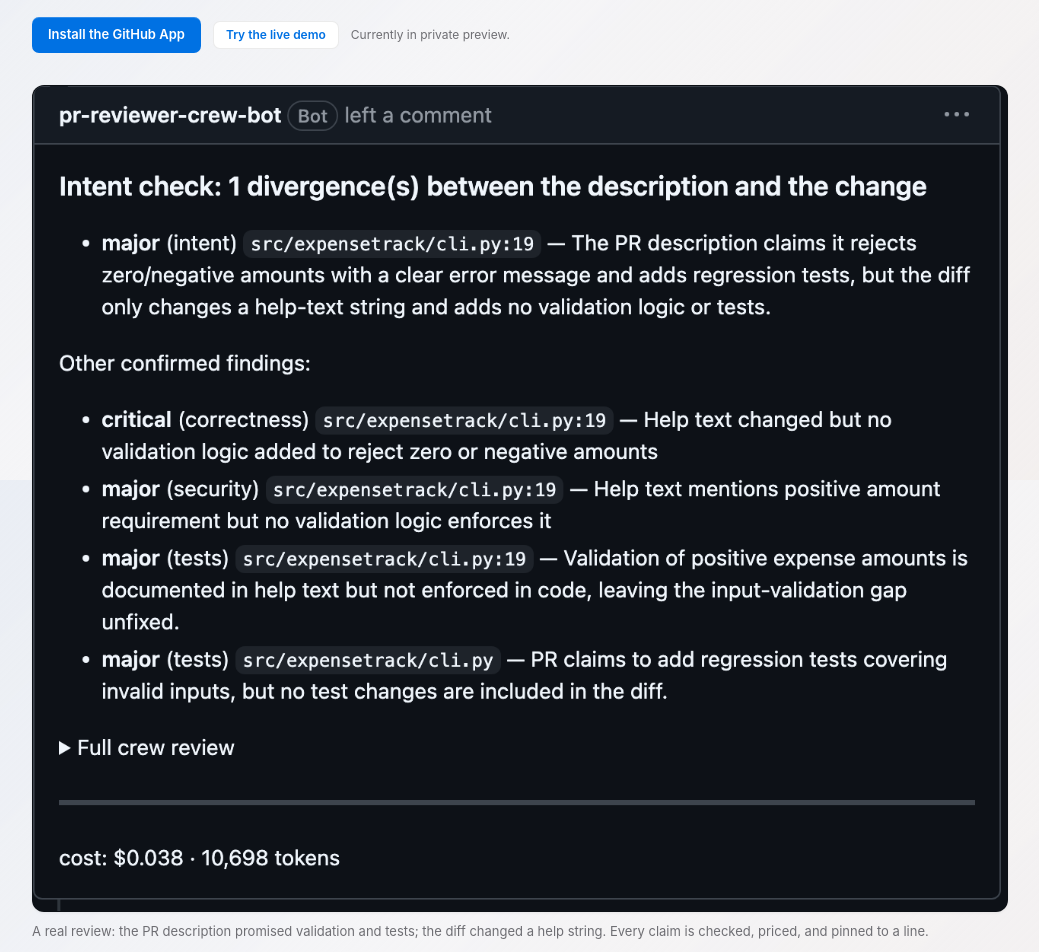
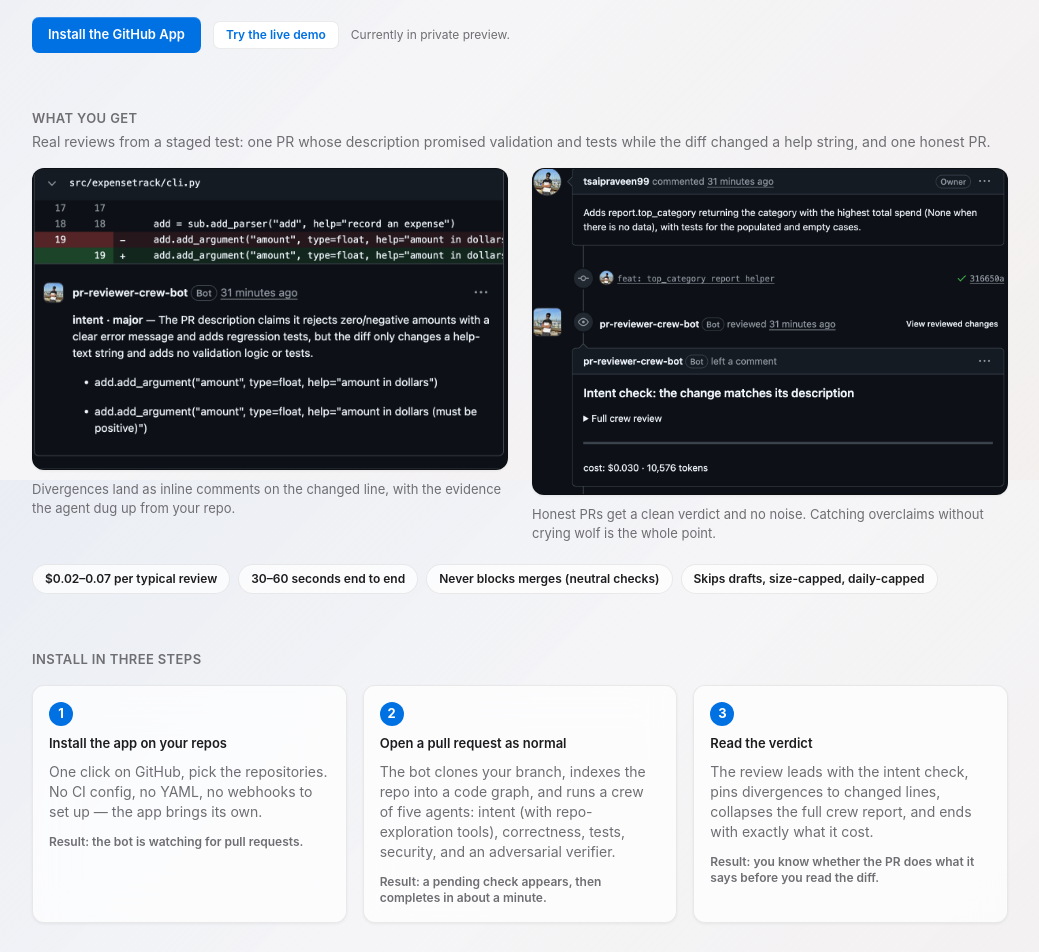
Before and after one commit to tsaipraveen99/pr-reviewer, a React (Vite) app in the folder apps/web/: page / in a window 1280 px wide. Shown: the part 320-1272 px from the top of the page, without its empty margins (120-1159 px from the left). Built offline with nearby package versions, Linux system fonts and the light colour scheme; no server answers.

Commit message:
fix(web): drop oversized hero screenshot; anchor offsets under sticky nav; opaque nav

```diff
--- a/apps/web/src/components/Landing.tsx
+++ b/apps/web/src/components/Landing.tsx
@@ -53,17 +53,6 @@ export function Hero() {
         </a>
         <span className="text-xs text-secondary">Currently in private preview.</span>
       </div>
-      <div className="mt-8 shot-frame">
-        <img
-          src="/shots/intent-catch.png"
-          alt="A pr-reviewer GitHub review: intent check reporting one divergence between the PR description and the change, with confirmed findings and a cost footer of $0.038"
-          loading="eager"
-        />
-      </div>
-      <p className="shot-caption">
-        A real review: the PR description promised validation and tests; the diff changed a
-        help string. Every claim is checked, priced, and pinned to a line.
-      </p>
     </section>
   );
 }
@@ -72,6 +61,10 @@ export function WhatYouGet() {
   return (
     <section>
       <p className="eyebrow">What you get</p>
+      <p className="mt-1 text-sm text-secondary">
+        Real reviews from a staged test: one PR whose description promised validation and
+        tests while the diff changed a help string, and one honest PR.
+      </p>
       <div className="mt-4 grid gap-6 md:grid-cols-2">
         <figure className="shot-figure">
           <div className="shot-frame">
--- a/apps/web/src/index.css
+++ b/apps/web/src/index.css
@@ -351,12 +351,18 @@ html {
   scroll-behavior: smooth;
 }
 
+/* Anchor targets land below the sticky nav instead of underneath it. */
+section[id],
+div[id] {
+  scroll-margin-top: 72px;
+}
+
 .top-nav {
   position: sticky;
   top: 0;
   z-index: 20;
   padding: 12px 0;
-  background: color-mix(in srgb, var(--bg) 72%, transparent);
+  background: color-mix(in srgb, var(--bg) 92%, transparent);
   backdrop-filter: blur(20px) saturate(1.4);
   -webkit-backdrop-filter: blur(20px) saturate(1.4);
   border-bottom: 1px solid var(--border);
```
